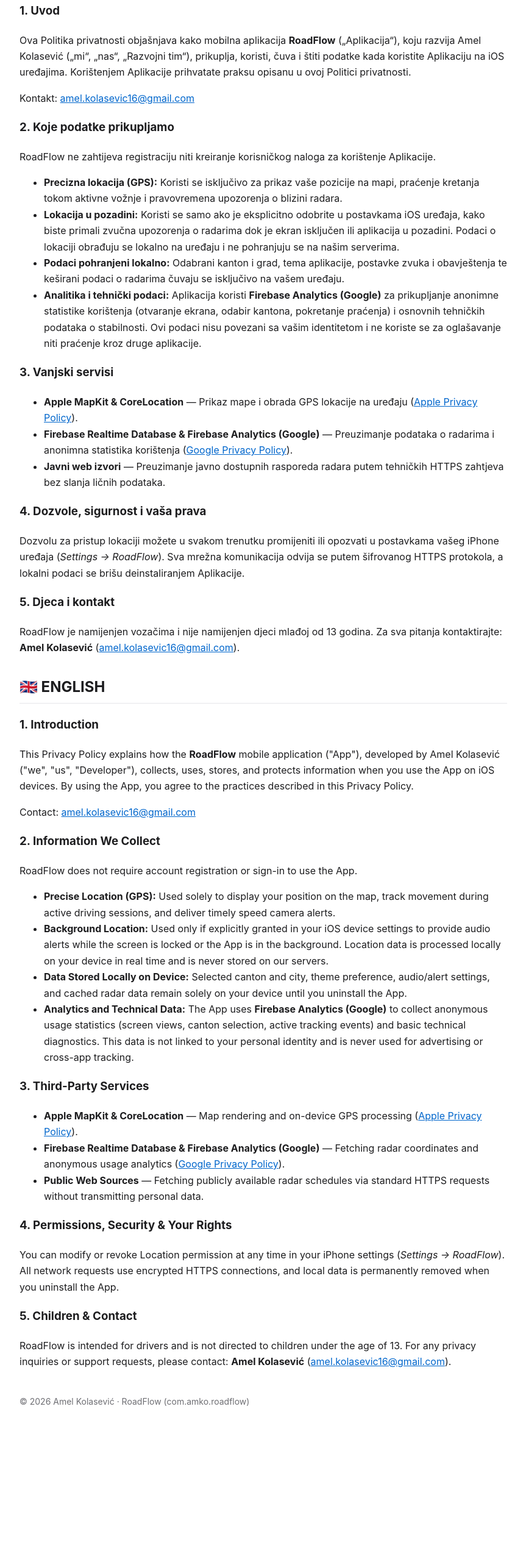
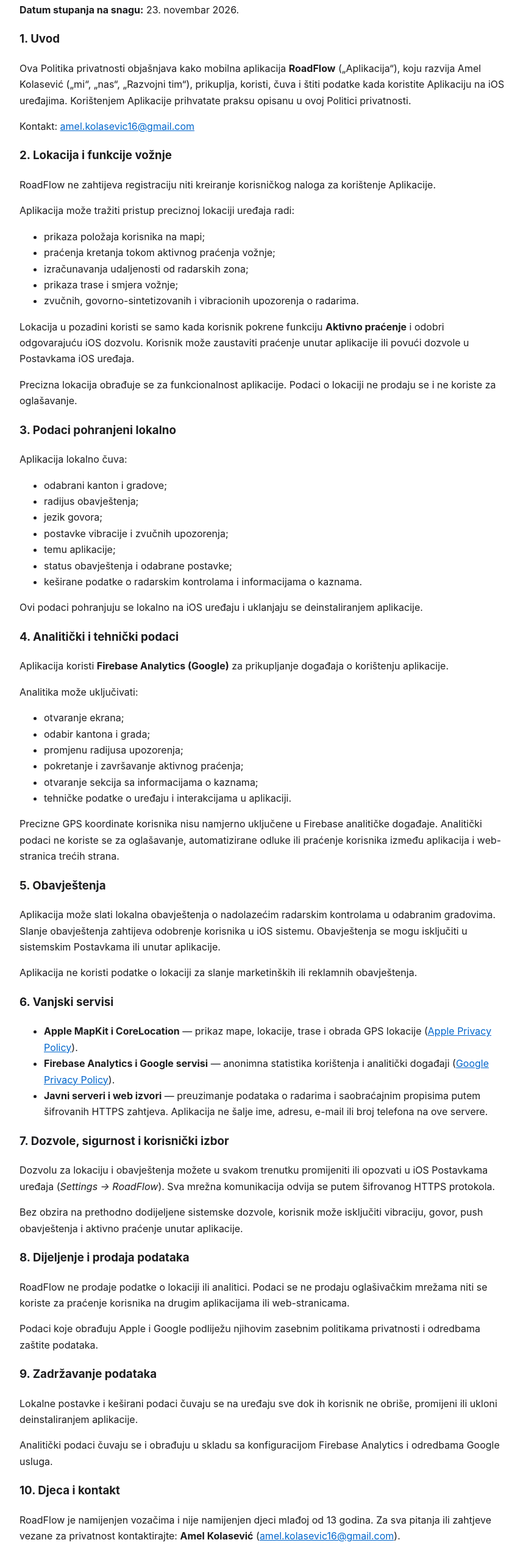
Before and after one commit to amel555k/roadflow-legal, a plain HTML site: page privacy.html in a window 1280 px wide. Shown: the part 227-2789 px from the top of the page at 61% size, without its empty margins (208-1071 px from the left). Before the commit the page ends 2577 px from the top, so only its background shows below. Drawn offline with Linux system fonts and the light colour scheme.

Commit message:
privacy policy site improved

```diff
--- a/privacy.html
+++ b/privacy.html
@@ -5,9 +5,20 @@
   <meta name="viewport" content="width=device-width, initial-scale=1.0" />
   <title>RoadFlow iOS — Politika privatnosti / Privacy Policy</title>
   <style>
-    body { font-family: -apple-system, BlinkMacSystemFont, "Segoe UI", Roboto, sans-serif; max-width: 800px; margin: 40px auto; padding: 0 20px; line-height: 1.65; color: #1d1d1f; }
+    body {
+      font-family: -apple-system, BlinkMacSystemFont, "Segoe UI", Roboto, sans-serif;
+      max-width: 800px;
+      margin: 40px auto;
+      padding: 0 20px;
+      line-height: 1.65;
+      color: #1d1d1f;
+    }
     h1 { font-size: 28px; }
-    h2 { margin-top: 32px; border-bottom: 1px solid #e5e5ea; padding-bottom: 6px; }
+    h2 {
+      margin-top: 32px;
+      border-bottom: 1px solid #e5e5ea;
+      padding-bottom: 6px;
+    }
     h3 { margin-top: 20px; }
     a { color: #0066cc; }
   </style>
@@ -17,58 +28,148 @@
   <p><a href="./index.html">← Nazad na stranicu podrške / Back to Support</a></p>
 
   <h2>🇧🇦 BOSANSKI</h2>
+  <p><strong>Datum stupanja na snagu:</strong> 23. novembar 2026.</p>
+
   <h3>1. Uvod</h3>
   <p>Ova Politika privatnosti objašnjava kako mobilna aplikacija <strong>RoadFlow</strong> („Aplikacija“), koju razvija Amel Kolasević („mi“, „nas“, „Razvojni tim“), prikuplja, koristi, čuva i štiti podatke kada koristite Aplikaciju na iOS uređajima. Korištenjem Aplikacije prihvatate praksu opisanu u ovoj Politici privatnosti.</p>
   <p>Kontakt: <a href="mailto:amel.kolasevic16@gmail.com">amel.kolasevic16@gmail.com</a></p>
 
-  <h3>2. Koje podatke prikupljamo</h3>
+  <h3>2. Lokacija i funkcije vožnje</h3>
   <p>RoadFlow ne zahtijeva registraciju niti kreiranje korisničkog naloga za korištenje Aplikacije.</p>
+  <p>Aplikacija može tražiti pristup preciznoj lokaciji uređaja radi:</p>
   <ul>
-    <li><strong>Precizna lokacija (GPS):</strong> Koristi se isključivo za prikaz vaše pozicije na mapi, praćenje kretanja tokom aktivne vožnje i pravovremena upozorenja o blizini radara.</li>
-    <li><strong>Lokacija u pozadini:</strong> Koristi se samo ako je eksplicitno odobrite u postavkama iOS uređaja, kako biste primali zvučna upozorenja o radarima dok je ekran isključen ili aplikacija u pozadini. Podaci o lokaciji obrađuju se lokalno na uređaju i ne pohranjuju se na našim serverima.</li>
-    <li><strong>Podaci pohranjeni lokalno:</strong> Odabrani kanton i grad, tema aplikacije, postavke zvuka i obavještenja te keširani podaci o radarima čuvaju se isključivo na vašem uređaju.</li>
-    <li><strong>Analitika i tehnički podaci:</strong> Aplikacija koristi <strong>Firebase Analytics (Google)</strong> za prikupljanje anonimne statistike korištenja (otvaranje ekrana, odabir kantona, pokretanje praćenja) i osnovnih tehničkih podataka o stabilnosti. Ovi podaci nisu povezani sa vašim identitetom i ne koriste se za oglašavanje niti praćenje kroz druge aplikacije.</li>
+    <li>prikaza položaja korisnika na mapi;</li>
+    <li>praćenja kretanja tokom aktivnog praćenja vožnje;</li>
+    <li>izračunavanja udaljenosti od radarskih zona;</li>
+    <li>prikaza trase i smjera vožnje;</li>
+    <li>zvučnih, govorno-sintetizovanih i vibracionih upozorenja o radarima.</li>
+  </ul>
+  <p>Lokacija u pozadini koristi se samo kada korisnik pokrene funkciju <strong>Aktivno praćenje</strong> i odobri odgovarajuću iOS dozvolu. Korisnik može zaustaviti praćenje unutar aplikacije ili povući dozvole u Postavkama iOS uređaja.</p>
+  <p>Precizna lokacija obrađuje se za funkcionalnost aplikacije. Podaci o lokaciji ne prodaju se i ne koriste za oglašavanje.</p>
+
+  <h3>3. Podaci pohranjeni lokalno</h3>
+  <p>Aplikacija lokalno čuva:</p>
+  <ul>
+    <li>odabrani kanton i gradove;</li>
+    <li>radijus obavještenja;</li>
+    <li>jezik govora;</li>
+    <li>postavke vibracije i zvučnih upozorenja;</li>
+    <li>temu aplikacije;</li>
+    <li>status obavještenja i odabrane postavke;</li>
+    <li>keširane podatke o radarskim kontrolama i informacijama o kaznama.</li>
+  </ul>
+  <p>Ovi podaci pohranjuju se lokalno na iOS uređaju i uklanjaju se deinstaliranjem aplikacije.</p>
+
+  <h3>4. Analitički i tehnički podaci</h3>
+  <p>Aplikacija koristi <strong>Firebase Analytics (Google)</strong> za prikupljanje događaja o korištenju aplikacije.</p>
+  <p>Analitika može uključivati:</p>
+  <ul>
+    <li>otvaranje ekrana;</li>
+    <li>odabir kantona i grada;</li>
+    <li>promjenu radijusa upozorenja;</li>
+    <li>pokretanje i završavanje aktivnog praćenja;</li>
+    <li>otvaranje sekcija sa informacijama o kaznama;</li>
+    <li>tehničke podatke o uređaju i interakcijama u aplikaciji.</li>
+  </ul>
+  <p>Precizne GPS koordinate korisnika nisu namjerno uključene u Firebase analitičke događaje. Analitički podaci ne koriste se za oglašavanje, automatizirane odluke ili praćenje korisnika između aplikacija i web-stranica trećih strana.</p>
+
+  <h3>5. Obavještenja</h3>
+  <p>Aplikacija može slati lokalna obavještenja o nadolazećim radarskim kontrolama u odabranim gradovima. Slanje obavještenja zahtijeva odobrenje korisnika u iOS sistemu. Obavještenja se mogu isključiti u sistemskim Postavkama ili unutar aplikacije.</p>
+  <p>Aplikacija ne koristi podatke o lokaciji za slanje marketinških ili reklamnih obavještenja.</p>
+
+  <h3>6. Vanjski servisi</h3>
+  <ul>
+    <li><strong>Apple MapKit i CoreLocation</strong> — prikaz mape, lokacije, trase i obrada GPS lokacije (<a href="https://www.apple.com/legal/privacy/">Apple Privacy Policy</a>).</li>
+    <li><strong>Firebase Analytics i Google servisi</strong> — anonimna statistika korištenja i analitički događaji (<a href="https://policies.google.com/privacy">Google Privacy Policy</a>).</li>
+    <li><strong>Javni serveri i web izvori</strong> — preuzimanje podataka o radarima i saobraćajnim propisima putem šifrovanih HTTPS zahtjeva. Aplikacija ne šalje ime, adresu, e-mail ili broj telefona na ove servere.</li>
   </ul>
 
-  <h3>3. Vanjski servisi</h3>
+  <h3>7. Dozvole, sigurnost i korisnički izbor</h3>
+  <p>Dozvolu za lokaciju i obavještenja možete u svakom trenutku promijeniti ili opozvati u iOS Postavkama uređaja (<em>Settings → RoadFlow</em>). Sva mrežna komunikacija odvija se putem šifrovanog HTTPS protokola.</p>
+  <p>Bez obzira na prethodno dodijeljene sistemske dozvole, korisnik može isključiti vibraciju, govor, push obavještenja i aktivno praćenje unutar aplikacije.</p>
+
+  <h3>8. Dijeljenje i prodaja podataka</h3>
+  <p>RoadFlow ne prodaje podatke o lokaciji ili analitici. Podaci se ne prodaju oglašivačkim mrežama niti se koriste za praćenje korisnika na drugim aplikacijama ili web-stranicama.</p>
+  <p>Podaci koje obrađuju Apple i Google podliježu njihovim zasebnim politikama privatnosti i odredbama zaštite podataka.</p>
+
+  <h3>9. Zadržavanje podataka</h3>
+  <p>Lokalne postavke i keširani podaci čuvaju se na uređaju sve dok ih korisnik ne obriše, promijeni ili ukloni deinstaliranjem aplikacije.</p>
+  <p>Analitički podaci čuvaju se i obrađuju u skladu sa konfiguracijom Firebase Analytics i odredbama Google usluga.</p>
+
+  <h3>10. Djeca i kontakt</h3>
+  <p>RoadFlow je namijenjen vozačima i nije namijenjen djeci mlađoj od 13 godina. Za sva pitanja ili zahtjeve vezane za privatnost kontaktirajte: <strong>Amel Kolasević</strong> (<a href="mailto:amel.kolasevic16@gmail.com">amel.kolasevic16@gmail.com</a>).</p>
+
+  <h2>🇬🇧 ENGLISH</h2>
+  <p><strong>Effective date:</strong> November 23, 2026.</p>
+
+  <h3>1. Introduction</h3>
+  <p>This Privacy Policy explains how the <strong>RoadFlow</strong> mobile application (“App”), developed by Amel Kolasević (“we”, “us”, “Developer”), collects, uses, stores, and protects information when you use the App on iOS devices. By using the App, you agree to the practices described in this Privacy Policy.</p>
+  <p>Contact: <a href="mailto:amel.kolasevic16@gmail.com">amel.kolasevic16@gmail.com</a></p>
+
+  <h3>2. Location and Driving Features</h3>
+  <p>RoadFlow does not require account registration or sign-in to use the App.</p>
+  <p>The App may request access to the device’s precise location to:</p>
   <ul>
-    <li><strong>Apple MapKit &amp; CoreLocation</strong> — Prikaz mape i obrada GPS lokacije na uređaju (<a href="https://www.apple.com/legal/privacy/">Apple Privacy Policy</a>).</li>
-    <li><strong>Firebase Realtime Database &amp; Firebase Analytics (Google)</strong> — Preuzimanje podataka o radarima i anonimna statistika korištenja (<a href="https://policies.google.com/privacy">Google Privacy Policy</a>).</li>
-    <li><strong>Javni web izvori</strong> — Preuzimanje javno dostupnih rasporeda radara putem tehničkih HTTPS zahtjeva bez slanja ličnih podataka.</li>
+    <li>display the user’s position on the map;</li>
+    <li>track movement during active driving tracking;</li>
+    <li>calculate distance to radar zones;</li>
+    <li>display routes and driving direction;</li>
+    <li>provide audible, speech, and vibration alerts for speed cameras.</li>
+  </ul>
+  <p>Background location is used only when the user starts <strong>Active Tracking</strong> and grants the applicable iOS permission. The user can stop tracking inside the App or revoke permissions in iOS Settings.</p>
+  <p>Precise location is processed for application functionality. Location data is not sold or used for advertising.</p>
+
+  <h3>3. Data Stored Locally</h3>
+  <p>The App stores the following data locally:</p>
+  <ul>
+    <li>selected canton and cities;</li>
+    <li>alert radius;</li>
+    <li>speech language;</li>
+    <li>vibration and sound alert settings;</li>
+    <li>app theme;</li>
+    <li>notification status and selected preferences;</li>
+    <li>cached radar and traffic fine information.</li>
+  </ul>
+  <p>This information is stored locally on the iOS device and is removed when the App is deleted.</p>
+
+  <h3>4. Analytics and Technical Data</h3>
+  <p>The App uses <strong>Firebase Analytics (Google)</strong> to collect events about application usage.</p>
+  <p>Analytics may include:</p>
+  <ul>
+    <li>screen views;</li>
+    <li>canton and city selections;</li>
+    <li>alert radius changes;</li>
+    <li>active tracking starts and stops;</li>
+    <li>opening of traffic fine sections;</li>
+    <li>technical data about the device and interactions within the App.</li>
+  </ul>
+  <p>Precise GPS coordinates are not intentionally included in Firebase analytics events. Analytics data is not used for advertising, automated decisions, or cross-app and cross-site tracking.</p>
+
+  <h3>5. Notifications</h3>
+  <p>The App may send local notifications about upcoming radar checks in selected cities. Notification delivery requires the user’s permission in iOS. Notifications can be disabled in iOS Settings or within the App.</p>
+  <p>The App does not use location data for marketing or advertising notifications.</p>
+
+  <h3>6. Third-Party Services</h3>
+  <ul>
+    <li><strong>Apple MapKit and CoreLocation</strong> — map, location, route, and GPS processing (<a href="https://www.apple.com/legal/privacy/">Apple Privacy Policy</a>).</li>
+    <li><strong>Firebase Analytics and Google services</strong> — anonymous usage statistics and analytics events (<a href="https://policies.google.com/privacy">Google Privacy Policy</a>).</li>
+    <li><strong>Public servers and web sources</strong> — downloading radar and traffic law data through encrypted HTTPS requests. The App does not send names, addresses, email addresses, or telephone numbers to these servers.</li>
   </ul>
 
-  <h3>4. Dozvole, sigurnost i vaša prava</h3>
-  <p>Dozvolu za pristup lokaciji možete u svakom trenutku promijeniti ili opozvati u postavkama vašeg iPhone uređaja (<em>Settings → RoadFlow</em>). Sva mrežna komunikacija odvija se putem šifrovanog HTTPS protokola, a lokalni podaci se brišu deinstaliranjem Aplikacije.</p>
+  <h3>7. Permissions, Security &amp; User Choices</h3>
+  <p>You can change or revoke location and notification permissions at any time in iOS device Settings (<em>Settings → RoadFlow</em>). All network communication uses encrypted HTTPS connections.</p>
+  <p>Users can disable vibration, speech, push notifications, and active tracking within the App.</p>
 
-  <h3>5. Djeca i kontakt</h3>
-  <p>RoadFlow je namijenjen vozačima i nije namijenjen djeci mlađoj od 13 godina. Za sva pitanja kontaktirajte: <strong>Amel Kolasević</strong> (<a href="mailto:amel.kolasevic16@gmail.com">amel.kolasevic16@gmail.com</a>).</p>
+  <h3>8. Data Sharing and Sale</h3>
+  <p>RoadFlow does not sell location or analytics data. Data is not sold to advertising networks or used to track users across other applications or websites.</p>
+  <p>Data processed by Apple or Google is subject to their respective privacy policies and data protection terms.</p>
 
-  <h2>🇬🇧 ENGLISH</h2>
-  <h3>1. Introduction</h3>
-  <p>This Privacy Policy explains how the <strong>RoadFlow</strong> mobile application ("App"), developed by Amel Kolasević ("we", "us", "Developer"), collects, uses, stores, and protects information when you use the App on iOS devices. By using the App, you agree to the practices described in this Privacy Policy.</p>
-  <p>Contact: <a href="mailto:amel.kolasevic16@gmail.com">amel.kolasevic16@gmail.com</a></p>
+  <h3>9. Data Retention</h3>
+  <p>Local preferences and cached data remain on the device until deleted, changed, or removed by deleting the App.</p>
+  <p>Analytics data is retained and processed according to Firebase Analytics configuration and Google service terms.</p>
 
-  <h3>2. Information We Collect</h3>
-  <p>RoadFlow does not require account registration or sign-in to use the App.</p>
-  <ul>
-    <li><strong>Precise Location (GPS):</strong> Used solely to display your position on the map, track movement during active driving sessions, and deliver timely speed camera alerts.</li>
-    <li><strong>Background Location:</strong> Used only if explicitly granted in your iOS device settings to provide audio alerts while the screen is locked or the App is in the background. Location data is processed locally on your device in real time and is never stored on our servers.</li>
-    <li><strong>Data Stored Locally on Device:</strong> Selected canton and city, theme preference, audio/alert settings, and cached radar data remain solely on your device until you uninstall the App.</li>
-    <li><strong>Analytics and Technical Data:</strong> The App uses <strong>Firebase Analytics (Google)</strong> to collect anonymous usage statistics (screen views, canton selection, active tracking events) and basic technical diagnostics. This data is not linked to your personal identity and is never used for advertising or cross-app tracking.</li>
-  </ul>
-
-  <h3>3. Third-Party Services</h3>
-  <ul>
-    <li><strong>Apple MapKit &amp; CoreLocation</strong> — Map rendering and on-device GPS processing (<a href="https://www.apple.com/legal/privacy/">Apple Privacy Policy</a>).</li>
-    <li><strong>Firebase Realtime Database &amp; Firebase Analytics (Google)</strong> — Fetching radar coordinates and anonymous usage analytics (<a href="https://policies.google.com/privacy">Google Privacy Policy</a>).</li>
-    <li><strong>Public Web Sources</strong> — Fetching publicly available radar schedules via standard HTTPS requests without transmitting personal data.</li>
-  </ul>
-
-  <h3>4. Permissions, Security &amp; Your Rights</h3>
-  <p>You can modify or revoke Location permission at any time in your iPhone settings (<em>Settings → RoadFlow</em>). All network requests use encrypted HTTPS connections, and local data is permanently removed when you uninstall the App.</p>
-
-  <h3>5. Children &amp; Contact</h3>
-  <p>RoadFlow is intended for drivers and is not directed to children under the age of 13. For any privacy inquiries or support requests, please contact: <strong>Amel Kolasević</strong> (<a href="mailto:amel.kolasevic16@gmail.com">amel.kolasevic16@gmail.com</a>).</p>
+  <h3>10. Children &amp; Contact</h3>
+  <p>RoadFlow is intended for drivers and is not directed to children under the age of 13. For privacy questions or requests, contact: <strong>Amel Kolasević</strong> (<a href="mailto:amel.kolasevic16@gmail.com">amel.kolasevic16@gmail.com</a>).</p>
 
   <p style="color:#6e6e73; font-size:14px; margin-top:40px;">© 2026 Amel Kolasević · RoadFlow (com.amko.roadflow)</p>
 </body>
```
